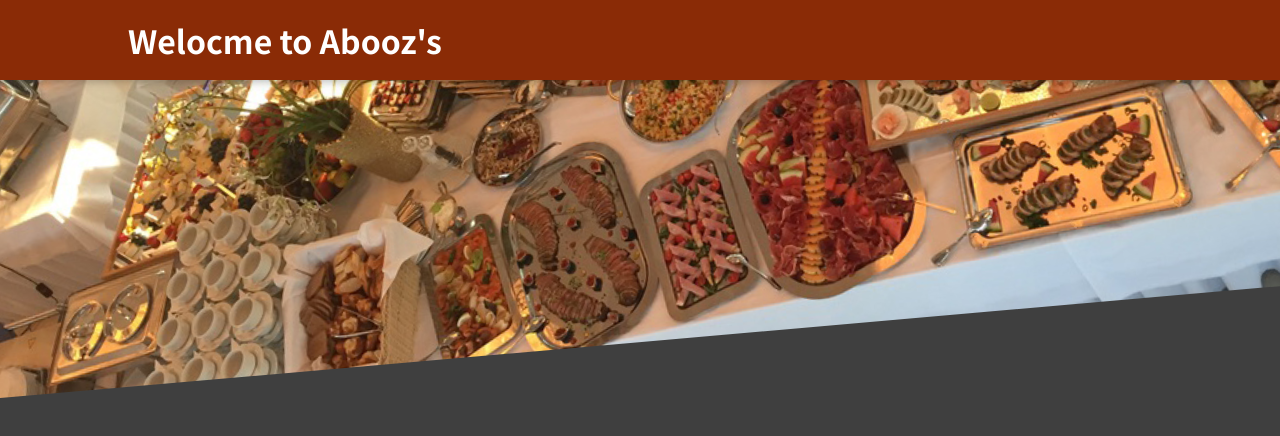
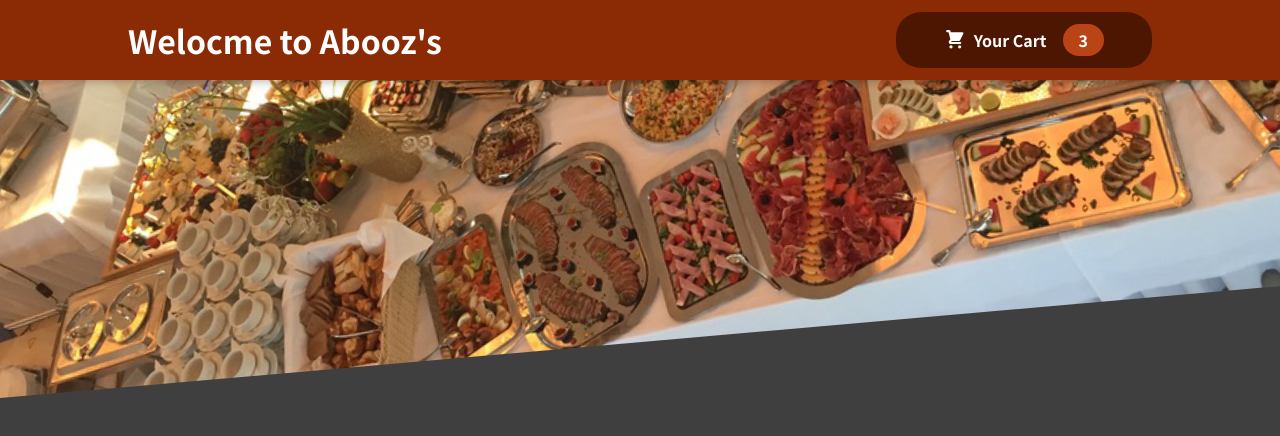
Before and after one commit to ferelie/Restaurant, a React (Create React App) app: page / in a window 1280 px wide. Shown: the top 436 px of the page. Built offline with nearby package versions, Linux system fonts and the light colour scheme.

Commit message:
re-styled cart button

```diff
--- /dev/null
+++ b/src/components/Cart/CartIcon.js
@@ -0,0 +1,13 @@
+const CartIcon = () => {
+  return (
+    <svg
+      xmlns="http://www.w3.org/2000/svg"
+      viewBox="0 0 20 20"
+      fill="currentColor"
+    >
+      <path d="M3 1a1 1 0 000 2h1.22l.305 1.222a.997.997 0 00.01.042l1.358 5.43-.893.892C3.74 11.846 4.632 14 6.414 14H15a1 1 0 000-2H6.414l1-1H14a1 1 0 00.894-.553l3-6A1 1 0 0017 3H6.28l-.31-1.243A1 1 0 005 1H3zM16 16.5a1.5 1.5 0 11-3 0 1.5 1.5 0 013 0zM6.5 18a1.5 1.5 0 100-3 1.5 1.5 0 000 3z" />
+    </svg>
+  );
+};
+
+export default CartIcon;
--- /dev/null
+++ b/src/components/Layout/CartButton.jsx
@@ -0,0 +1,16 @@
+import CartIcon from "../Cart/CartIcon";
+import classes from "./CartButton.module.css";
+
+const CartButton = (props) => {
+  return (
+    <button className={classes.button}>
+      <span className={classes.icon}>
+        <CartIcon />
+      </span>
+      <span>Your Cart</span>
+      <span className={classes.badge}>3</span>
+    </button>
+  );
+};
+
+export default CartButton;
--- /dev/null
+++ b/src/components/Layout/CartButton.module.css
@@ -0,0 +1,59 @@
+.button {
+  cursor: pointer;
+  font: inherit;
+  border: none;
+  background-color: #4d1601;
+  color: white;
+  padding: 0.75rem 3rem;
+  display: flex;
+  justify-content: space-around;
+  align-items: center;
+  border-radius: 25px;
+  font-weight: bold;
+}
+
+.button:hover,
+.button:active {
+  background-color: #2c0d00;
+}
+
+.icon {
+  width: 1.35rem;
+  height: 1.35rem;
+  margin-right: 0.5rem;
+}
+
+.badge {
+  background-color: #b94517;
+  padding: 0.25rem 1rem;
+  border-radius: 25px;
+  margin-left: 1rem;
+  font-weight: bold;
+}
+
+.button:hover .badge,
+.button:active .badge {
+  background-color: #92320c;
+}
+
+.bump {
+  animation: bump 300ms ease-out;
+}
+
+@keyframes bump {
+  0% {
+    transform: scale(1);
+  }
+  10% {
+    transform: scale(0.9);
+  }
+  30% {
+    transform: scale(1.1);
+  }
+  50% {
+    transform: scale(1.15);
+  }
+  100% {
+    transform: scale(1);
+  }
+}
--- a/src/components/Layout/Header.jsx
+++ b/src/components/Layout/Header.jsx
@@ -1,12 +1,14 @@
 import React, { Fragment } from "react";
 import headerImg from "../../assets/meals.jpg";
 import classes from "./Header.module.css";
+import CartButton from "./CartButton";
 
 const Header = (props) => {
   return (
     <Fragment>
       <header className={classes.header}>
         <h1>Welocme to Abooz's</h1>
+        <CartButton />
       </header>
 
       <div className={classes["main-image"]}>
```
